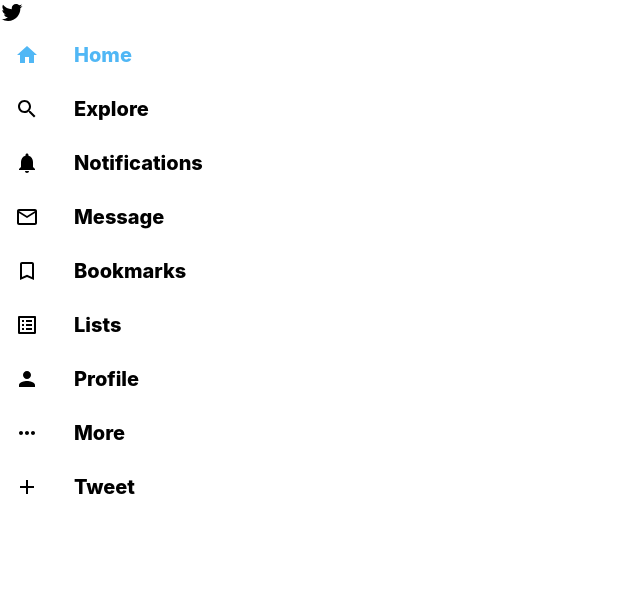
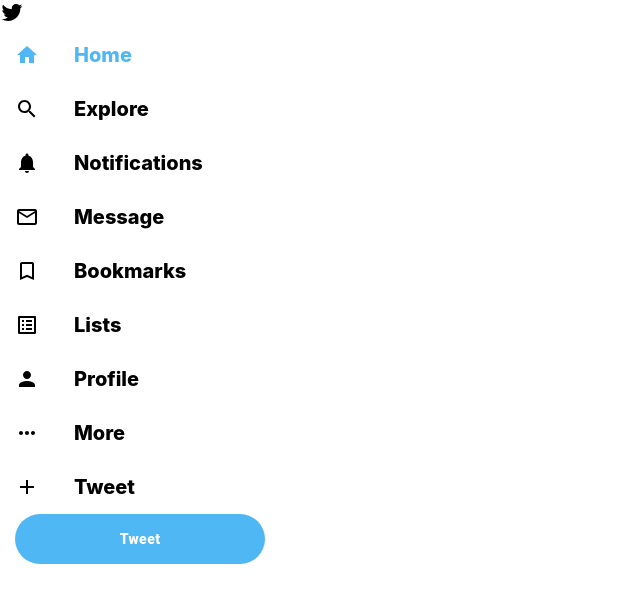
Before and after one commit to prashantjerk/react-twitter-clone, a React (Create React App) app: page / in a window 1280 px wide. Shown: the top 602 px of the page, without its empty margins (0-640 px from the left). Built offline with nearby package versions, Linux system fonts and the light colour scheme.

Commit message:
tweet button
button is imported using material UI

```diff
--- a/src/Components/Sidebar.css
+++ b/src/Components/Sidebar.css
@@ -0,0 +1,16 @@
+.sidebar__tweet{
+    box-sizing: border-box !important;
+    background-color: var(--twitter-color) !important;
+    text-transform: inherit !important;
+    border-radius: 30px !important;
+    color: white !important;
+    font-weight: 900 !important ;
+    box-shadow: none !important;
+    text-align: center !important;
+    text-shadow: none !important;
+    width: 250px !important;
+    height: 50px !important;
+    padding: 0 32px !important;
+    margin-top: 20pxx !important;
+    margin-left: 15px !important;
+}
--- a/src/Components/Sidebar.js
+++ b/src/Components/Sidebar.js
@@ -11,6 +11,7 @@
 import PersonIcon from "@material-ui/icons/Person";
 import MoreHorizIcon from "@material-ui/icons/MoreHoriz";
 import AddIcon from "@material-ui/icons/Add";
+import Button from '@material-ui/core/Button';
 
 function Sidebar() {
   return (
@@ -25,6 +26,12 @@
       <SidebarOption text="Profile" Icon={PersonIcon} />
       <SidebarOption text="More" Icon={MoreHorizIcon} />
       <SidebarOption text="Tweet" Icon={AddIcon} />
+
+      {/* Button -> Tweet  */}
+      <Button variant= "contained" className="sidebar__tweet">
+        Tweet
+      </Button>
+
     </div>
   );
 }
```
